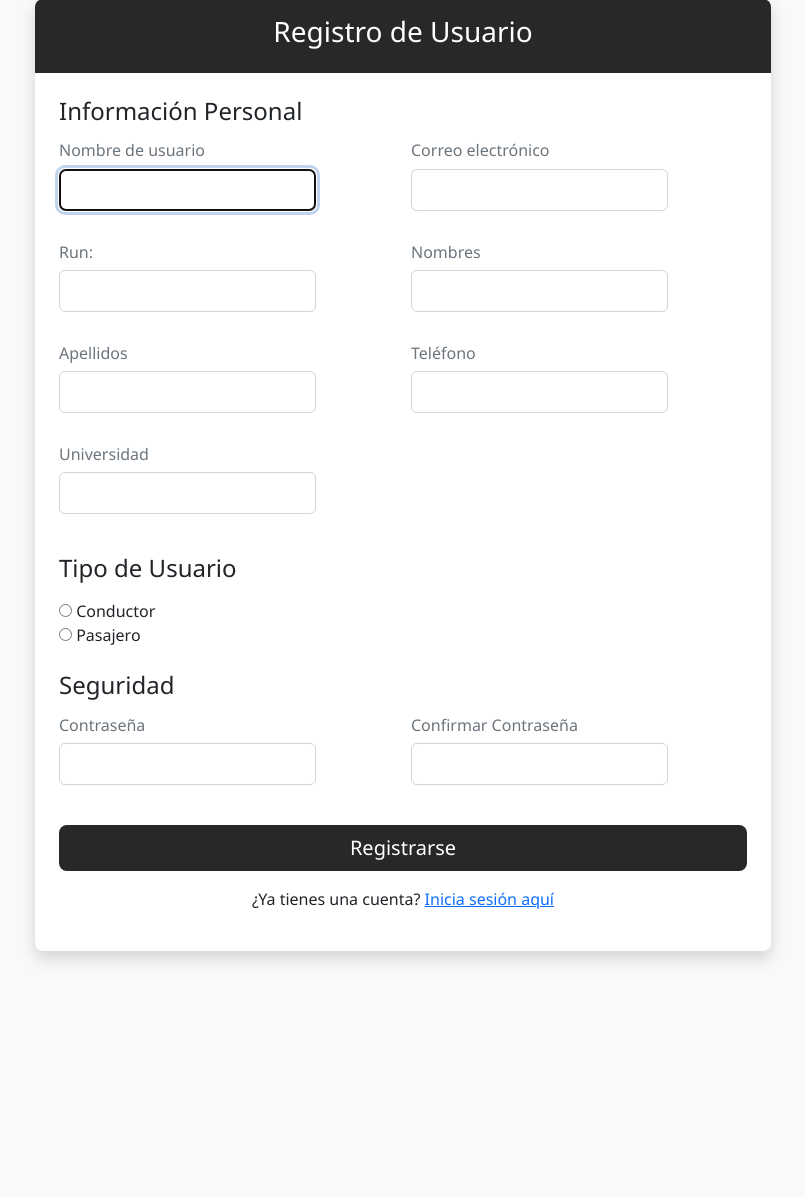
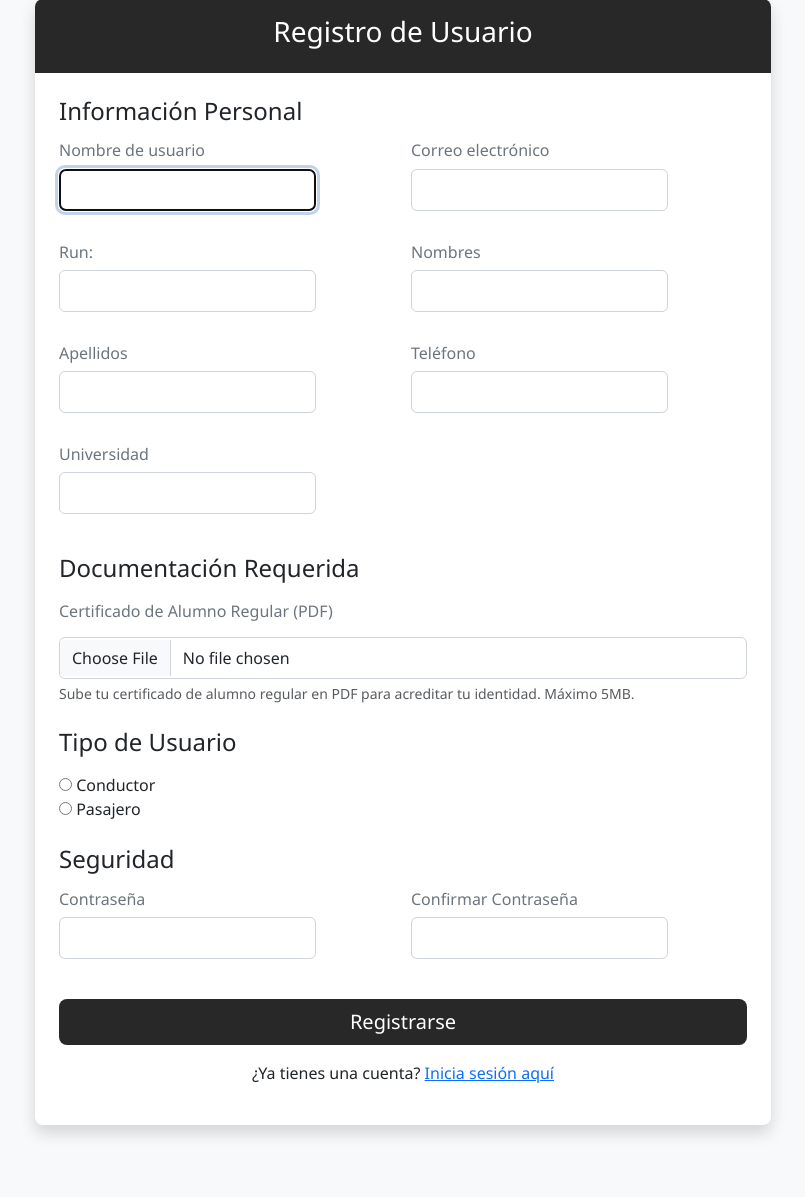
Before and after one commit to lautaro-araya/UniGo, a Django app: page /registro/ in a window 1280 px wide. Shown: the part 49-1246 px from the top of the page, without its empty margins (237-1042 px from the left). Before the commit the page ends 1011 px from the top, so only its background shows below. Run offline with Django 4.2, Linux system fonts and the light colour scheme.

Commit message:
certificado 1

```diff
--- a/core/forms.py
+++ b/core/forms.py
@@ -5,8 +5,14 @@ from .models import Usuario, Vehiculo, Viaje
 from django.contrib.auth.forms import PasswordChangeForm
 from django.core.exceptions import ValidationError
 from django.contrib.auth import get_user_model
+from django.core.validators import FileExtensionValidator
 
 User = get_user_model()
+
+def validate_file_size(value):
+    limit = 5 * 1024 * 1024  # 5MB
+    if value.size > limit:
+        raise ValidationError('El archivo es demasiado grande. Tamaño máximo: 5MB.')
 
 class RegistroForm(UserCreationForm):
     tipo_usuario = forms.ChoiceField(
@@ -51,10 +57,18 @@ class RegistroForm(UserCreationForm):
         initial=4
     )
 
+    documento = forms.FileField(
+        label="Documento de identificación",
+        required=True,
+        validators=[
+            FileExtensionValidator(allowed_extensions=['pdf']),
+            validate_file_size,  # Validador de tamaño que creamos antes
+        ]
+    )
     class Meta:
         model = Usuario
         fields = ['username', 'first_name', 'last_name', 'email', 'run',  'tipo_usuario',
-                 'telefono', 'universidad', 'password1', 'password2',
+                 'telefono', 'universidad', 'password1', 'password2', 'documento',
                  'marca_vehiculo', 'modelo_vehiculo', 'patente', 'año_vehiculo', 'color_vehiculo', 'asientos_vehiculo']
 
     def clean(self):
--- a/core/models.py
+++ b/core/models.py
@@ -3,6 +3,13 @@ from django.contrib.auth.models import AbstractUser
 from django.utils import timezone
 from django.contrib.auth import get_user_model
 from django.core.validators import MinValueValidator, MaxValueValidator
+import os
+from django.core.exceptions import ValidationError
+from django.core.validators import FileExtensionValidator
+
+def user_pdf_upload_path(instance, filename):
+    # Guarda el archivo en: media/users/<user_id>/documento.pdf
+    return os.path.join('users', str(instance.id), 'documento.pdf')
 
 class Usuario(AbstractUser):
     TIPO_USUARIO_CHOICES = [
@@ -20,6 +27,13 @@ class Usuario(AbstractUser):
     )
     aprobado = models.BooleanField(default=False, verbose_name="Cuenta aprobada")
     fecha_registro = models.DateTimeField(auto_now_add=True)
+    documento = models.FileField(
+        upload_to=user_pdf_upload_path,
+        null=True,
+        blank=True,
+        verbose_name="Documento de identificación (PDF)",
+        validators=[FileExtensionValidator(['pdf'])]
+    )
 
     def __str__(self):
         return f"{self.get_full_name()} ({self.tipo_usuario})"
--- a/core/templates/core/registro.html
+++ b/core/templates/core/registro.html
@@ -86,6 +86,27 @@
         });
     });
 </script>
+<script>
+    document.querySelector('form').addEventListener('submit', function(e) {
+        const fileInput = document.getElementById('{{ form.documento.id_for_label }}');
+        if (fileInput.files.length > 0) {
+            const file = fileInput.files[0];
+            // Validar tipo de archivo
+            if (!file.name.toLowerCase().endsWith('.pdf')) {
+                alert('Solo se permiten archivos PDF');
+                e.preventDefault();
+                return;
+            }
+            // Validar tamaño (5MB)
+            if (file.size > 5 * 1024 * 1024) {
+                alert('El archivo es demasiado grande. Máximo 5MB');
+                e.preventDefault();
+                return;
+            }
+        }
+    });
+</script>
+
 <div class="container py-5">
     <div class="row justify-content-center">
         <div class="col-md-8">
@@ -147,7 +168,28 @@
                                 </div>
                             </div>
                         </div>
-
+                        <h4 class="mb-3 mt-4">Documentación Requerida</h4>
+                        <div class="row g-3">
+                            <div class="col-12">
+                                <div class="form-group">
+                                    <label for="{{ form.documento.id_for_label }}" class="form-label">
+                                        <h3>Certificado de Alumno Regular (PDF)</h3>
+                                    </label>
+                                    <input type="file"
+                                        class="form-control"
+                                        id="{{ form.documento.id_for_label }}"
+                                        name="{{ form.documento.html_name }}"
+                                        accept=".pdf"
+                                        required>
+                                    <div class="form-text">Sube tu certificado de alumno regular en PDF para acreditar tu identidad. Máximo 5MB.</div>
+                                    {% if form.documento.errors %}
+                                        <div class="alert alert-danger mt-2">
+                                            {{ form.documento.errors }}
+                                        </div>
+                                    {% endif %}
+                                </div>
+                            </div>
+                        </div>
                         <h4 class="mb-3 mt-4">Tipo de Usuario</h4>
                         <div class="mb-4">
                             {{ form.tipo_usuario }}
--- a/core/urls.py
+++ b/core/urls.py
@@ -1,5 +1,7 @@
 from django.urls import path
 from . import views
+from django.conf import settings
+from django.conf.urls.static import static
 
 urlpatterns = [
     path('', views.login_view, name='login'),
@@ -26,3 +28,6 @@ urlpatterns = [
     path('chat/<int:reserva_id>/', views.ver_chat, name='ver_chat'),
     path('aprobar-usuarios/', views.aprobar_usuarios, name='aprobar_usuarios'),
 ]
+
+if settings.DEBUG:
+    urlpatterns += static(settings.MEDIA_URL, document_root=settings.MEDIA_ROOT)
--- a/core/views.py
+++ b/core/views.py
@@ -52,13 +52,14 @@ def logout_view(request):
 
 def registro(request):
     if request.method == 'POST':
-        form = RegistroForm(request.POST, request.FILES)
+        form = RegistroForm(request.POST, request.FILES)  # Nota el request.FILES
         if form.is_valid():
             user = form.save(commit=False)
-            user.aprobado = False  # Cuenta no aprobada por defecto
+            user.aprobado = False
             user.save()
 
-            # Si es conductor, crear el vehículo
+            # Guardar el documento (se hace automáticamente por el FileField)
+
             if user.tipo_usuario == 'conductor':
                 Vehiculo.objects.create(
                     conductor=user,
@@ -69,8 +70,7 @@ def registro(request):
                     asientos_disponibles=form.cleaned_data['asientos_vehiculo'] or 4
                 )
 
-            # No hacemos login automático
-            messages.success(request, '¡Registro exitoso! Tu cuenta está pendiente de aprobación por un administrador.')
+            messages.success(request, '¡Registro exitoso! Tu cuenta está pendiente de aprobación.')
             return redirect('login')
     else:
         form = RegistroForm()
@@ -100,7 +100,6 @@ def aprobar_usuarios(request):
 
         return redirect('aprobar_usuarios')
 
-    # Obtener usuarios pendientes ordenados por fecha de registro
     usuarios_pendientes = Usuario.objects.filter(aprobado=False).order_by('fecha_registro')
     return render(request, 'core/aprobar_usuarios.html', {'usuarios_pendientes': usuarios_pendientes})
 
```
Also changed, not shown: core/static/core/styles.css (+33 -0 lines), core/templates/core/aprobar_usuarios.html (+11 -3 lines), unigo/settings.py (+8 -0 lines), core/migrations/0002_usuario_documento.py (added), db.sqlite3.
